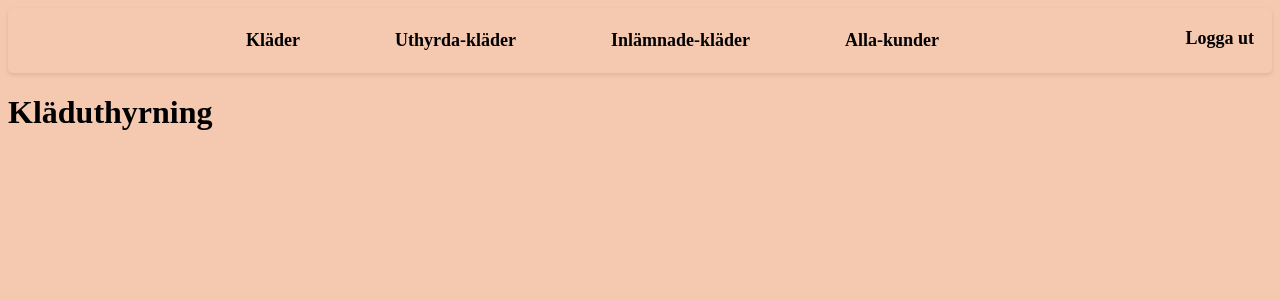
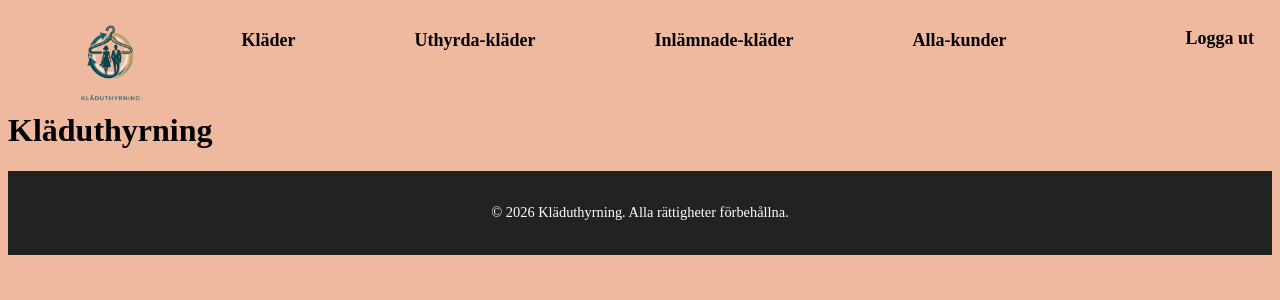
Before and after one commit to HadiWaheed08/Gymnasiet_Arbete_1, a PHP site: page /index.php in a window 1280 px wide. Shown: the top 300 px of the page. Run offline with PHP 8.4, Linux system fonts and the light colour scheme; the visitor is signed in with stand-in values (Sample User, id 1).

Commit message:
fixat css och vet vad jag ska börja med nu och göra.

```diff
--- a/CSS/style.css
+++ b/CSS/style.css
@@ -1,9 +1,37 @@
 body{
-    background-color: #F5C8B0;
+    background-color: #EFB99F;
     color: black;
 }
 header {
     position: relative;
+}
+.logo{
+    position: absolute;
+    left: 20px;
+    height:90px;
+    width: auto;
+    border-radius: 50%;
+    object-fit: cover;
+    display: block;
+}
+
+
+header nav {
+    display: flex;
+    align-items: center;
+}
+
+
+header nav a {
+    color: white;
+    text-decoration: none;
+    margin-left: 1.5rem;
+}
+
+
+header nav a:hover {
+    text-decoration: underline;
+    color: #EFB99F;
 }
 nav ul {
     display: flex;
@@ -18,18 +46,17 @@ nav ul li a {
     border-radius: 8px;
     text-decoration: none;
     color: black;
-    background-color: #F5C8B0;
+    background-color: #EFB99F;
     transition: 0.2s ease;
 }
 
 nav{
-    background-color: #F5C8B0;
+    background-color: #EFB99F;
     padding: 10px;
     display: flex;
     justify-content: center;
     text-align: center;
     gap: 50px;
-    box-shadow: 0 2px 4px rgba(0, 0, 0, 0.1);
     border-radius: 5px;
 }
 nav a{
@@ -131,7 +158,7 @@ nav ul li a:hover {
 .logout {
     position: absolute;
     right: 0;
-    background-color: #F5C8B0;
+    background-color: #EFB99F;
     color: black;
     padding: 10px 18px;
     border-radius: 6px;
@@ -143,3 +170,10 @@ nav ul li a:hover {
 .logout:hover {
     background-color: #EFB99F;
 }
+footer {
+    background: #222;
+    color: white;
+    text-align: center;
+    padding: 1.2rem;
+    font-size: 0.9rem;
+}
--- a/index.php
+++ b/index.php
@@ -18,6 +18,7 @@ require_once 'Assets/config/db.php';
         <div>
             <nav>
                 <ul>
+                    <a href="index.php"><img src="../Gymnasiet_Arbete/Bilder/Logo.png" alt="Logo" class="logo"></a>
                     <li><a href="kläder.php">Kläder</a></li>
                     <li><a href="uthyrda.php">Uthyrda-kläder</a></li>
                     <li><a href="inlämnade.php">Inlämnade-kläder</a></li>
@@ -26,8 +27,12 @@ require_once 'Assets/config/db.php';
                 </ul>
             </nav>
         </div>
+        <br>
         <h1>Kläduthyrning</h1>
     </header>
 </body>
+<footer>
+    <p>&copy; 2026 Kläduthyrning. Alla rättigheter förbehållna.</p>
+</footer>
 
 </html>
--- a/inlämnade.php
+++ b/inlämnade.php
@@ -13,6 +13,7 @@
         <div>
             <nav>
                 <ul>
+                    <a href="index.php"><img src="../Gymnasiet_Arbete/Bilder/Logo.png" alt="Logo" class="logo"></a>
                     <li><a href="index.php">Hem</a></li>
                     <li><a href="kläder.php">Kläder</a></li>
                     <li><a href="uthyrda.php">Uthyrda-kläder</a></li>
@@ -21,8 +22,12 @@
                 </ul>
             </nav>
         </div>
+        <br>
         <h1>Inlämnade-kläder</h1>
     </header>
 </body>
+<footer>
+    <p>&copy; 2026 Kläduthyrning. Alla rättigheter förbehållna.</p>
+</footer>
 
 </html>
--- a/kläder.php
+++ b/kläder.php
@@ -13,6 +13,7 @@
         <div>
             <nav>
                 <ul>
+                    <a href="index.php"><img src="../Gymnasiet_Arbete/Bilder/Logo.png" alt="Logo" class="logo"></a>
                     <li><a href="index.php">Hem</a></li>
                     <li><a href="uthyrda.php">Uthyrda-kläder</a></li>
                     <li><a href="inlämnade.php">Inlämnade-kläder</a></li>
@@ -21,9 +22,12 @@
                 </ul>
             </nav>
         </div>
-
+        <br>
         <h1>Kläder</h1>
     </header>
 </body>
+<footer>
+    <p>&copy; 2026 Kläduthyrning. Alla rättigheter förbehållna.</p>
+</footer>
 
 </html>
--- a/kund.php
+++ b/kund.php
@@ -13,6 +13,7 @@
         <div>
             <nav>
                 <ul>
+                    <a href="index.php"><img src="../Gymnasiet_Arbete/Bilder/Logo.png" alt="Logo" class="logo"></a>
                     <li><a href="index.php">Hem</a></li>
                     <li><a href="kläder.php">Kläder</a></li>
                     <li><a href="uthyrda.php">Uthyrda-kläder</a></li>
@@ -21,8 +22,12 @@
                 </ul>
             </nav>
         </div>
+        <br>
         <h1>Alla-kunder</h1>
     </header>
 </body>
+<footer>
+    <p>&copy; 2026 Kläduthyrning. Alla rättigheter förbehållna.</p>
+</footer>
 
 </html>
--- a/uthyrda.php
+++ b/uthyrda.php
@@ -13,6 +13,7 @@
         <div>
             <nav>
                 <ul>
+                    <a href="index.php"><img src="../Gymnasiet_Arbete/Bilder/Logo.png" alt="Logo" class="logo"></a>
                     <li><a href="index.php">Hem</a></li>
                     <li><a href="kläder.php">Kläder</a></li>
                     <li><a href="inlämnade.php">Inlämnade-kläder</a></li>
@@ -21,8 +22,12 @@
                 </ul>
             </nav>
         </div>
+        <br>
         <h1>Uthyrda-kläder</h1>
     </header>
 </body>
+<footer>
+    <p>&copy; 2026 Kläduthyrning. Alla rättigheter förbehållna.</p>
+</footer>
 
 </html>
```
Also changed, not shown: Bilder/Logo.png (added), 1 other file.
